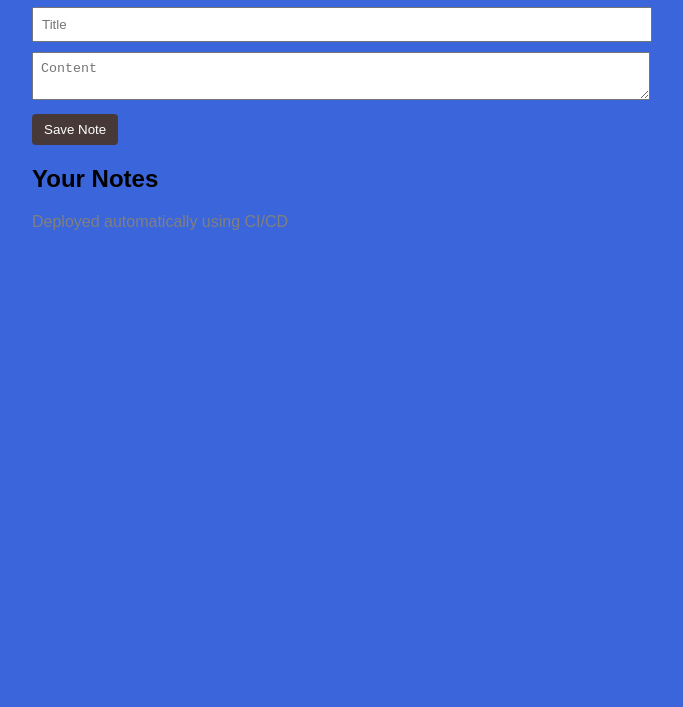
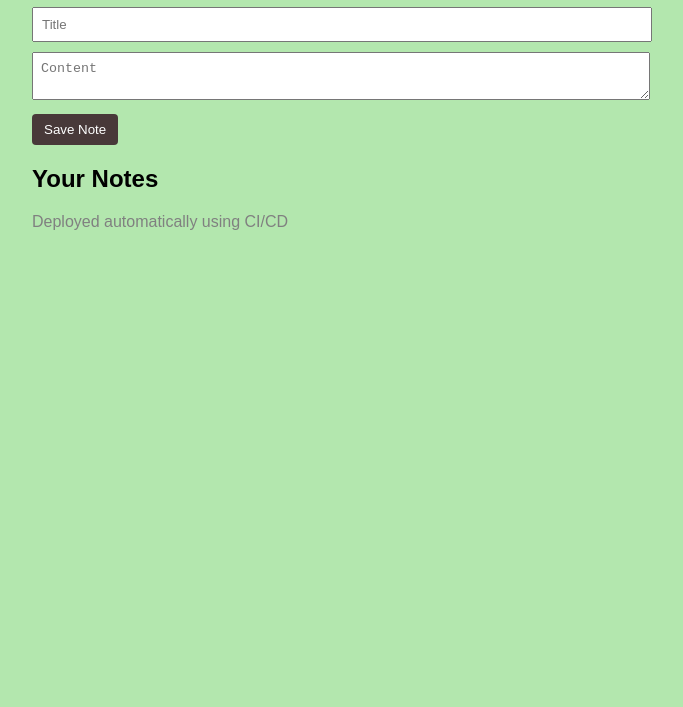
Before and after one commit to PrathmeshK1905/CI_CD_Notes, a plain HTML site: page frontend/index.html in a window 1280 px wide. Shown: the part 93-800 px from the top of the page, without its empty margins (308-991 px from the left). Drawn offline with Linux system fonts and the light colour scheme; no server answers.

Commit message:
UI auto deploy test3

```diff
--- a/frontend/style.css
+++ b/frontend/style.css
@@ -2,7 +2,7 @@ body {
     font-family: Arial;
     max-width: 600px;
     margin: auto;
-    background-color: #3b65da;
+    background-color: #b3e7ae;
     padding: 20px;
 }
 
```
